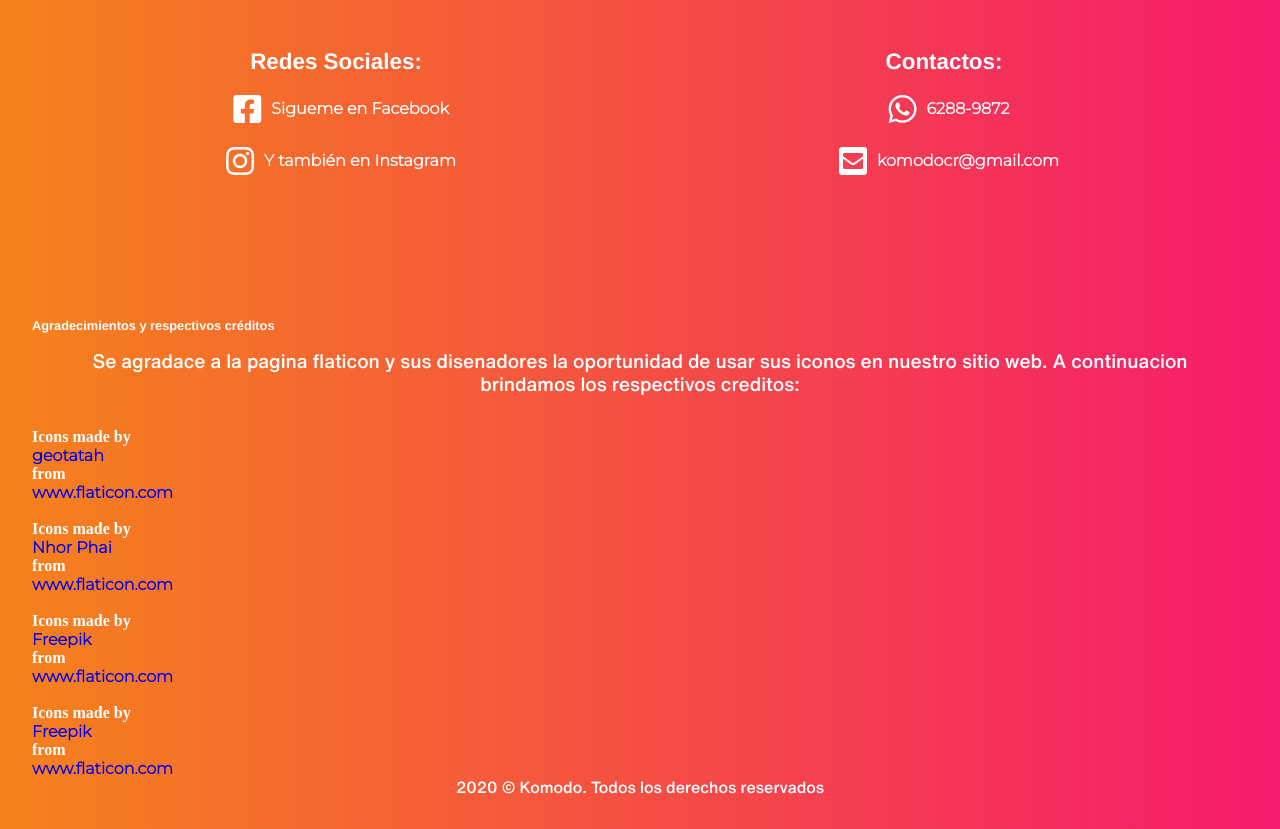
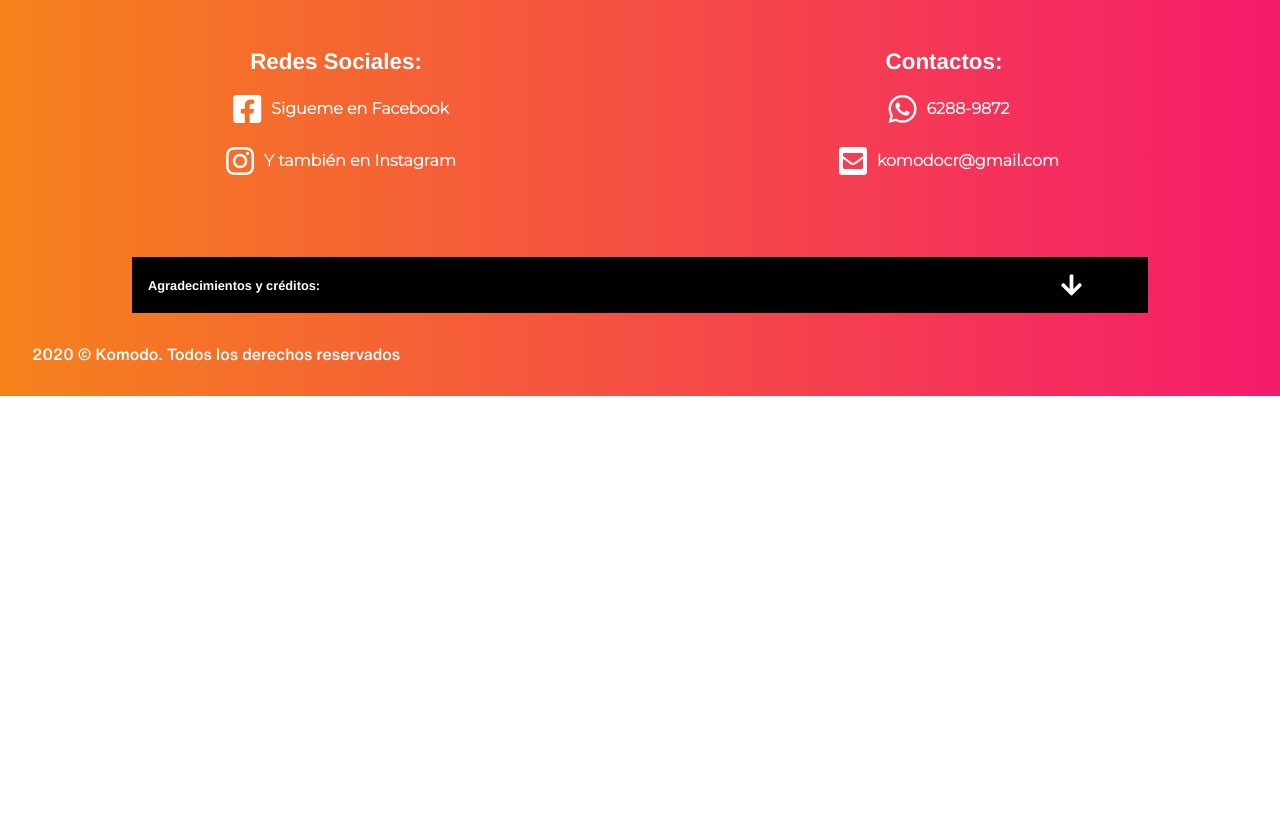
Before and after one commit to Alvaro499/komodo, a PHP site: page / in a window 1280 px wide. Shown: the part 3655-4484 px from the top of the page. After the commit the page ends 4051 px from the top, so only its background shows below. Run offline with PHP 8.4, Linux system fonts and the light colour scheme.

Commit message:
index-credits: Media-query 768px

```diff
--- a/css/index.css
+++ b/css/index.css
@@ -782,6 +782,10 @@ footer{
     padding: 2rem;
 }
 
+/* footer:last-child{
+    text-align: center;
+} */
+
 footer h3{
     font-size: 1.4rem;
     margin: 0.8em 0;
@@ -808,10 +812,6 @@ footer span{
     font-weight: 600;
 }
 
-footer p {
-    text-align: center;
-}
-
 .nav_footer{
     display: grid;
     grid-template-columns: 100%;
@@ -830,20 +830,78 @@ footer a{
     align-items: center;
 }
 
+    /* CREDITS */
     .credits{
+        margin-top: 5%;
         position: relative;
-    text-align: left;
-    margin-top: 10%;
+        z-index: 0;
     }
 
     .credits h4{
         font-size: 0.8rem;
     }
     .credits p{
-    font-size: 1.2rem;
-    padding: 0.8em 1em;
+        font-size: 1rem;
     }
 
+    .accordion{
+        display: flex;
+        flex-flow: row nowrap;
+        justify-content: space-between;
+        align-items: center;
+        background: #000000;
+        color: #ffffff;
+        padding: 1rem;
+        position: relative;
+        z-index: 2;
+        cursor: pointer;
+    }
+
+    .accordion:hover{
+        background: #333333
+    }
+
+    .accordion i{
+        font-size: 1.2rem;
+    }
+
+    .credits_info{
+        height: 1px;
+        background: #333333;
+        padding: 1em 1em;
+        position: relative;
+        z-index: 1;
+        transform: translateY(-50px);
+        overflow: hidden;
+        transition: all 1s;
+    }
+    .credits_info_on{
+        height: auto;
+        background: #333333;
+        padding: 1em 1em;
+        position: relative;
+        z-index: 1;
+        transform: translateY(0);
+        margin-bottom: 50px;
+        transition: all 1s;
+    }
+
+    .div_author{
+        margin-top: 5%;
+        display: flex;
+        flex-flow: row wrap;
+        justify-content: space-around;
+    }
+
+    .div_author div{
+        margin-top: 15px;
+    }
+
+    .div_author a{
+        text-decoration: none;
+        color: #ffffff;
+        font-size: 1rem;
+    }
 
         /* FOOTER media-queries*/
 
@@ -871,6 +929,21 @@ footer a{
                 flex-direction: column;
                 align-items: center;
             }
+
+            .credits{
+                margin-left: 100px;
+                margin-right: 100px;
+            }
+
+            .accordion i{
+                font-size: 1.5rem;
+                margin-right: 50px;
+            }
+
+            .div_author{
+                margin-top: 15px;
+            }
+
         }
 
         @media (min-width: 1400px){
--- a/index.html
+++ b/index.html
@@ -201,16 +201,23 @@
             <!-- CREDITOS DE LOS ICONOS -->
 
             <section class="credits">
-                <h4>Agradecimientos y respectivos créditos</h3>
+                <div class="accordion">
+                    <h4 role="button">Agradecimientos y créditos:</h3>
+                    <i class="fas fa-arrow-down"></i>
+                </div>
 
-                <div class="credits_info">
+                <div id="credits_info" class="credits_info">
 
                     <p>Se agradace a la pagina flaticon y sus disenadores la oportunidad de usar sus iconos en nuestro sitio web. A continuacion brindamos los respectivos creditos:</p>
 
-                    <span class="author_icon"><div>Icons made by <a href="https://www.flaticon.com/authors/geotatah" title="geotatah">geotatah</a> from <a href="https://www.flaticon.com/" title="Flaticon">www.flaticon.com</a></div></span>
-                    <span class="author_icon"><div>Icons made by <a href="https://www.flaticon.com/authors/nhor-phai" title="Nhor Phai">Nhor Phai</a> from <a href="https://www.flaticon.com/" title="Flaticon">www.flaticon.com</a></div></span>
-                    <span class="author_icon"><div>Icons made by <a href="https://www.freepik.com" title="Freepik">Freepik</a> from <a href="https://www.flaticon.com/" title="Flaticon">www.flaticon.com</a></div></span>
-                    <span class="author_icon"><div>Icons made by <a href="https://www.freepik.com" title="Freepik">Freepik</a> from <a href="https://www.flaticon.com/" title="Flaticon">www.flaticon.com</a></div></span>
+                    <div class="div_author">
+
+                        <div>Icons made by <a href="https://www.flaticon.com/authors/geotatah" title="geotatah">geotatah</a> from: <a href="https://www.flaticon.com/" title="Flaticon">www.flaticon.com</a></div>
+                        <div>Icons made by <a href="https://www.flaticon.com/authors/nhor-phai" title="Nhor Phai">Nhor Phai</a> from: <a href="https://www.flaticon.com/" title="Flaticon">www.flaticon.com</a></div>
+                        <div>Icons made by <a href="https://www.freepik.com" title="Freepik">Freepik</a> from: <a href="https://www.flaticon.com/" title="Flaticon">www.flaticon.com</a></div>
+                        <div>Icons made by <a href="https://www.freepik.com" title="Freepik">Freepik</a> from: <a href="https://www.flaticon.com/" title="Flaticon">www.flaticon.com</a></div>
+
+                    </div>
 
                 </div>
             </section>
@@ -221,6 +228,23 @@
 
     <script type="text/javascript" src="js/responsive_menu.js"></script>
     <script type="text/javascript" src="js/index_slider.js"></script>
+    <script type="text/javascript">
+
+        let accordion = document.querySelector(".accordion");
+        let credits_row = document.querySelector(".fa-arrow-down");
+        let credits = document.querySelector(".credits_info");
+
+        accordion.addEventListener("click", function(event){
+
+            if(credits.classList.toggle("credits_info_on")){
+
+                credits_row.style.transform = "rotate(180deg)";
+            }else{
+                credits_row.style.transform = "rotate(0)";
+            }
+
+        });
+    </script>
 
 </body>
 </html
```
Also changed, not shown: js/credits.js (deleted). Lines whose indentation alone changed are shown as unchanged.
